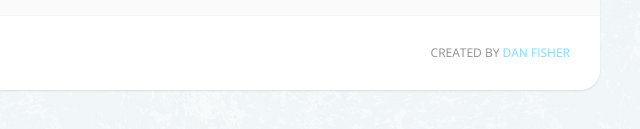
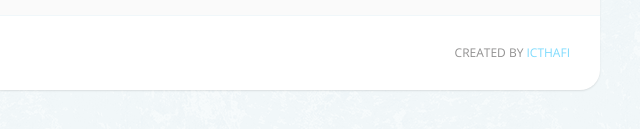
Before and after one commit to icthafij/babysitter, a plain HTML site: page index.html in a window 1280 px wide. Shown: the part 3156-3285 px from the top of the page, 640-1280 px from the left. Drawn offline with nearby package versions, Linux system fonts and the light colour scheme; a script that the page names is missing; a web font is replaced by a local one.

Commit message:
Update index.html

```diff
--- a/index.html
+++ b/index.html
@@ -525,7 +525,7 @@
 								Copyright &copy; 2025 <a href="index.html">ictHafij</a> &nbsp;| &nbsp;All Rights Reserved
 							</div>
 							<div class="col-sm-6 col-md-6">
-								Created by <a href="http://themeforest.net/user/dan_fisher">Dan Fisher</a>
+								Created by <a href="https://www.linkedin.com/in/icthafij/">ictHafi</a>
 							</div>
 						</div>
 					</div>
```
